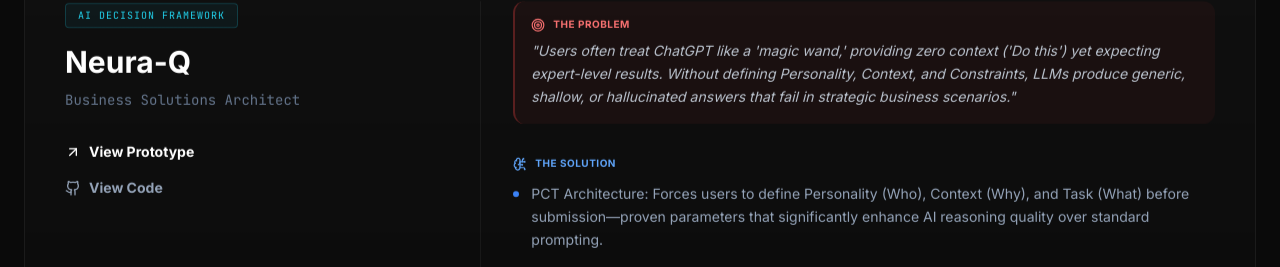
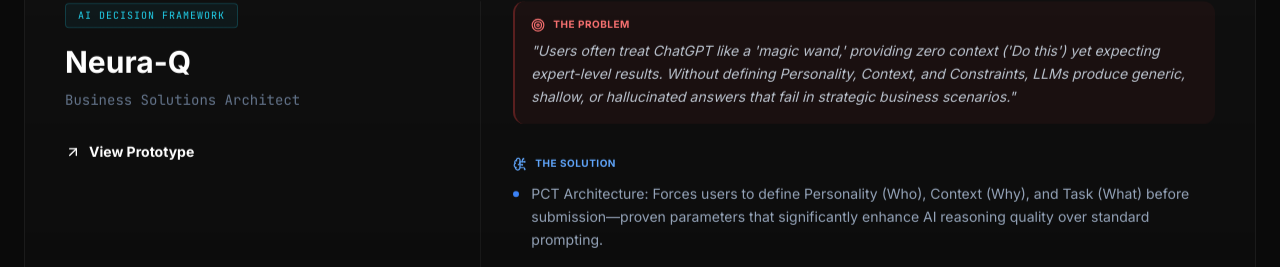
Before and after one commit to DevisDev365/devansh-portfolio, a React (Vite) app: page / in a window 1280 px wide. Shown: the part 4621-4888 px from the top of the page. Built offline with nearby package versions, Linux system fonts and the light colour scheme.

Commit message:
chore: remove github links from selected projects

```diff
--- a/constants.ts
+++ b/constants.ts
@@ -106,7 +106,6 @@ export const PROJECTS: Project[] = [
     ],
     techStack: ["Python", "Supabase", "LLM APIs", "JSON Engineering"],
     link: "https://neuraq.netlify.app/",
-    github: "https://github.com/devisdev365/neura-q",
     disclaimer: "Proof-of-concept demonstrating how structured prompt engineering architectures outperform raw chat interfaces."
   },
   {
@@ -125,8 +124,7 @@ export const PROJECTS: Project[] = [
       "Core Value: Automated feedback loop for students to improve CV quality before applying"
     ],
     techStack: ["Python", "XGBoost", "Generative AI API", "Pandas"],
-    link: "https://resume-ai-dev.netlify.app/",
-    github: "https://github.com/devisdev365/resume-ai"
+    link: "https://resume-ai-dev.netlify.app/"
   },
   {
     title: "Crypto Market Intelligence",
@@ -146,7 +144,6 @@ export const PROJECTS: Project[] = [
     ],
     techStack: ["Python", "Pandas", "Financial Modeling", "VectorShift"],
     link: "https://btc-arbitrage-analyst.bolt.host/",
-    github: "https://github.com/devisdev365/crypto-arbitrage",
     disclaimer: "Built to understand market microstructure and financial modeling—not as production trading system."
   },
   {
```
